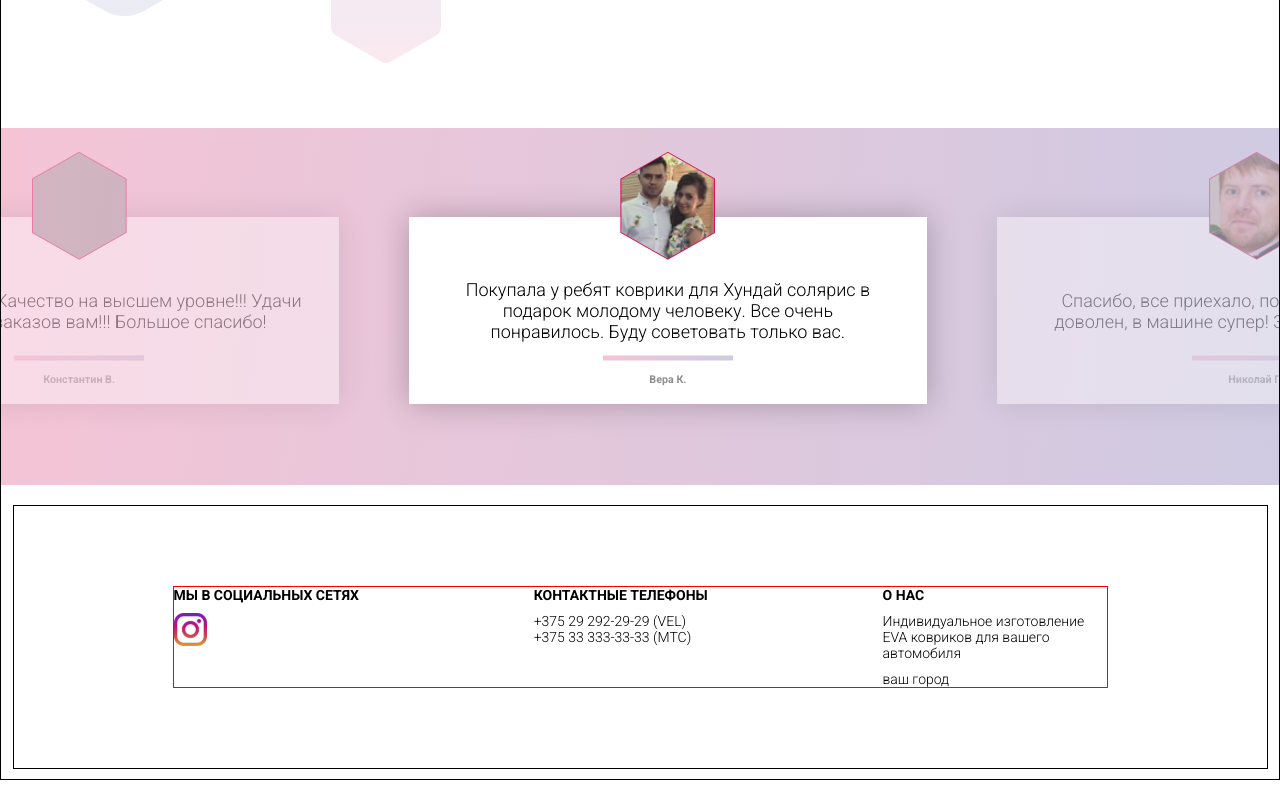
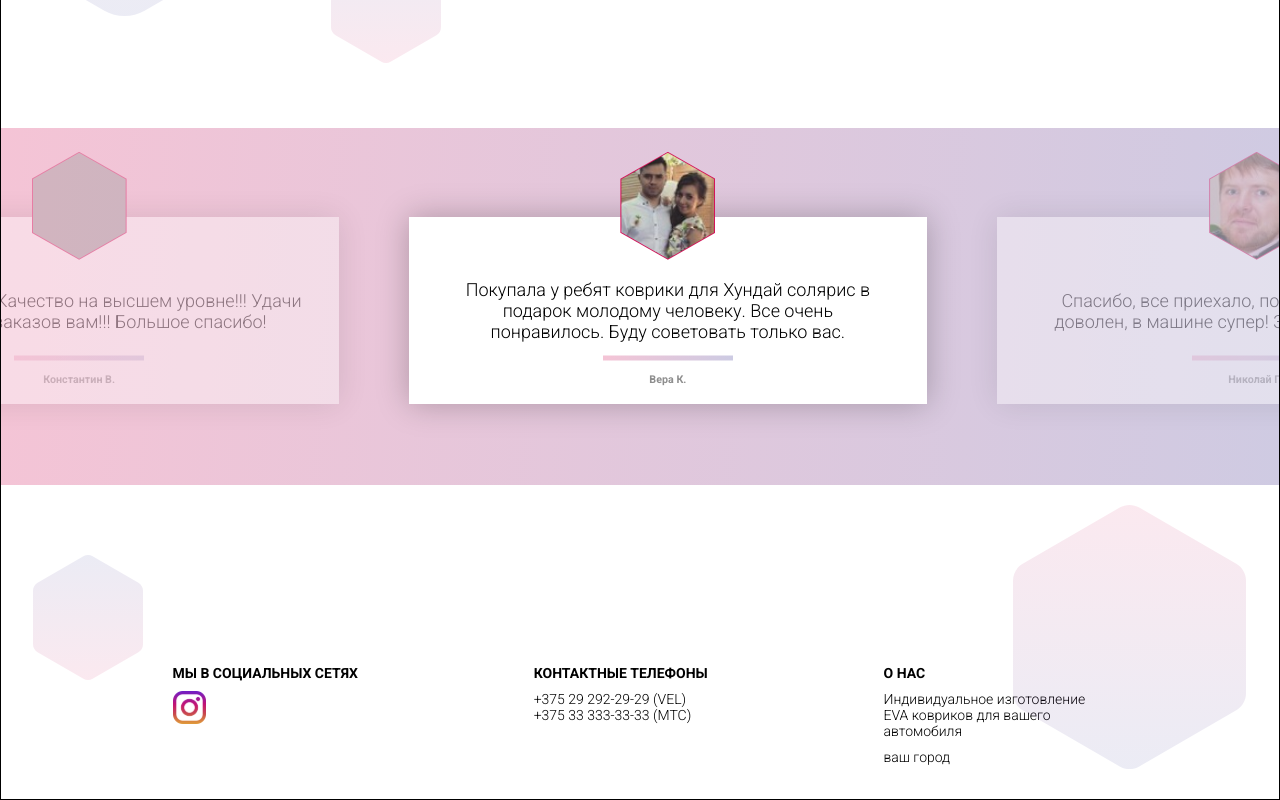
Before and after one commit to DuremarDuremar/magazine, a React (Create React App) app: page / in a window 1280 px wide. Shown: the part 1590-2390 px from the top of the page. Built offline with nearby package versions, Linux system fonts and the light colour scheme; grey boxes are pictures that could not be loaded.

Commit message:
finish desktop

```diff
--- a/src/components/footer/index.tsx
+++ b/src/components/footer/index.tsx
@@ -1,6 +1,8 @@
 import React from "react";
-import { Content, Blocks, Block } from "./style";
+import { Content, Blocks, Block, Dot } from "./style";
 import { ReactComponent as SvgFooterInsta } from "../../assets/footerInsta.svg";
+import { ReactComponent as SvgDot9 } from "../../assets/dot_9.svg";
+import { ReactComponent as SvgDot10 } from "../../assets/dot_10.svg";
 
 const Footer = () => {
   return (
@@ -23,6 +25,12 @@ const Footer = () => {
           <p>ваш город</p>
         </Block>
       </Blocks>
+      <Dot top="50" left="20">
+        <SvgDot9 />
+      </Dot>
+      <Dot top="0" left="1000">
+        <SvgDot10 />
+      </Dot>
     </Content>
   );
 };
--- a/src/components/footer/style.tsx
+++ b/src/components/footer/style.tsx
@@ -1,18 +1,18 @@
 import styled from "styled-components";
+
 export const Content = styled.footer`
   margin: 20px auto 10px;
+  padding-top: 160px;
   width: 1255px;
-  height: 264px;
-  border: 1px solid black;
+  height: 284px;
   display: flex;
-  align-items: center;
   justify-content: center;
+  position: relative;
 `;
 
 export const Blocks = styled.div`
   max-width: 935px;
   width: 100%;
-  border: 1px solid red;
   display: flex;
   justify-content: space-between;
 `;
@@ -35,3 +35,12 @@ export const Block = styled.div`
     cursor: pointer;
   }
 `;
+
+export const Dot = styled.div<{
+  top: string;
+  left: string;
+}>`
+  position: absolute;
+  top: ${({ top }) => `${top}px`};
+  left: ${({ left }) => `${left}px`};
+`;
```
Also changed, not shown: src/assets/dot_10.svg (added), src/assets/dot_9.svg (added).
